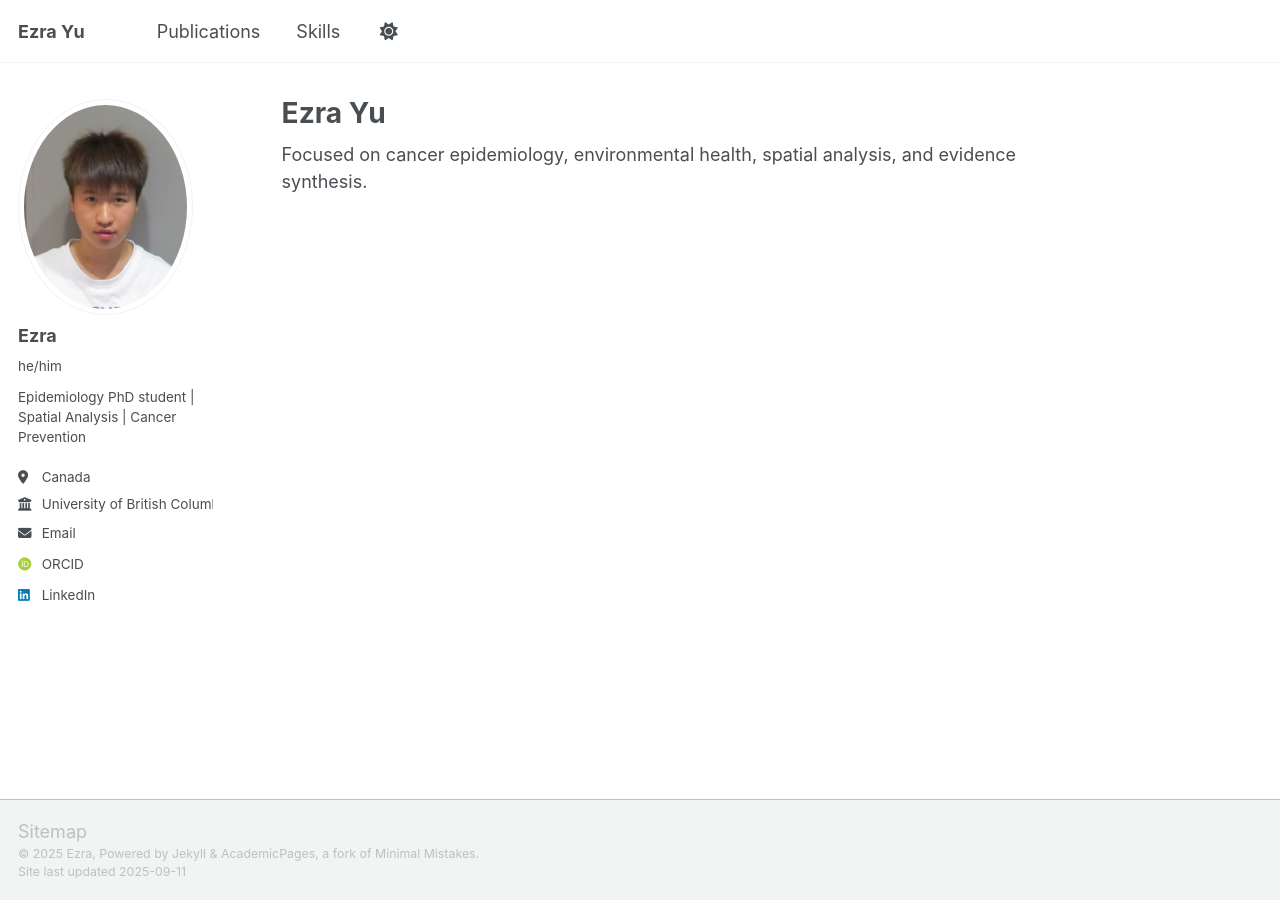
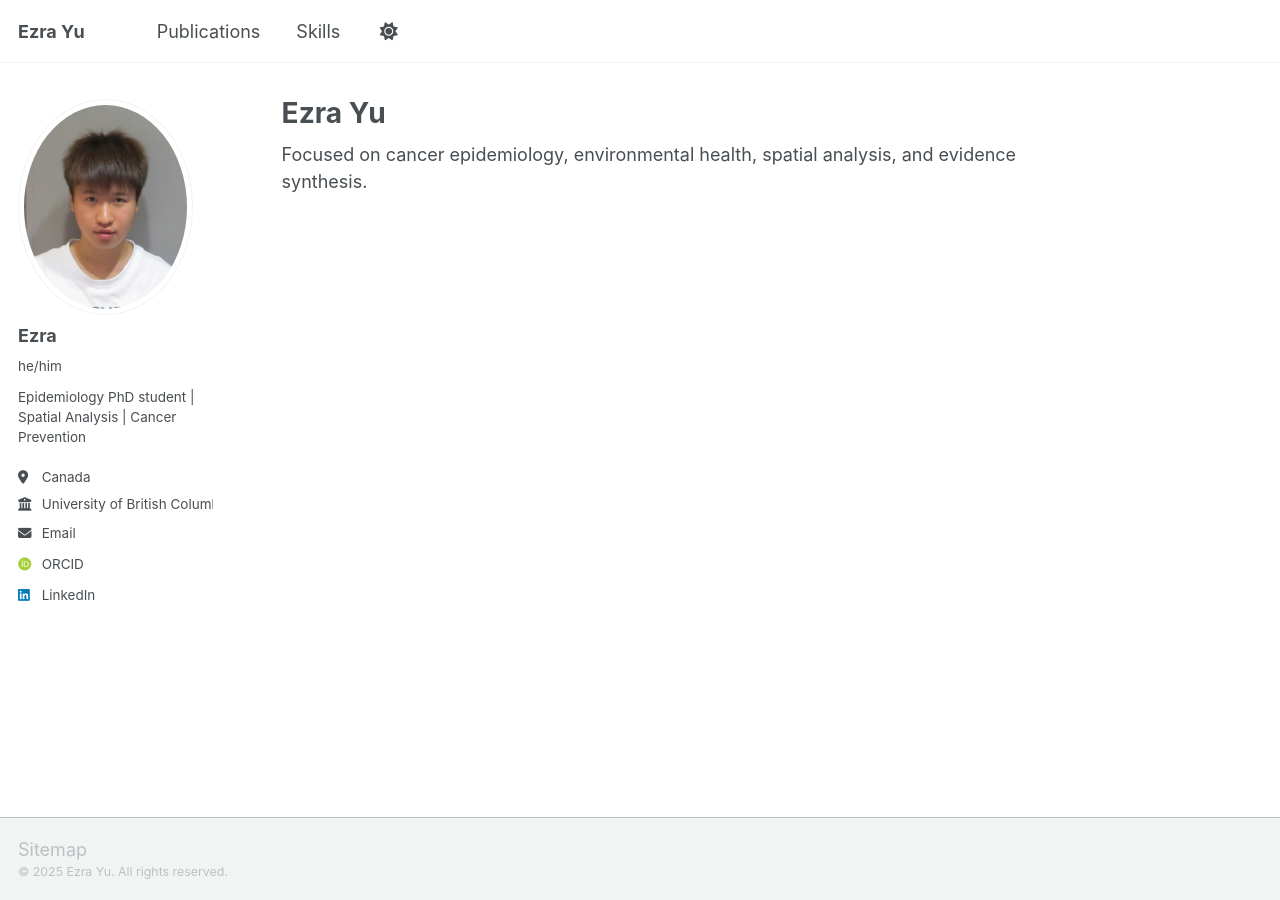
Before and after one commit to ezraxyu/ezraxyu.github.io, a Jekyll site: the page built from index.md, in a window 1280 px wide. Built offline with Jekyll 4.4.1, drawn with Linux system fonts in a browser that asks for light colours; some web fonts are replaced; a script that is not in the unit is left out.

Commit message:
Update footer.html

```diff
--- a/_includes/footer.html
+++ b/_includes/footer.html
@@ -1,25 +1,5 @@
 {% include base_path %}
 
-{% if site.author.github or site.author.bitbucket or site.atom_feed.hide != true %}
-<div class="page__footer-follow">
-  <ul class="social-icons">
-    {% if site.data.ui-text[site.locale].follow_label %}
-      <li><strong>{{ site.data.ui-text[site.locale].follow_label }}</strong></li>
-    {% endif %}
-    {% if site.author.github %}
-      <li><a href="http://github.com/{{ site.author.github }}"><i class="fab fa-github" aria-hidden="true"></i> GitHub</a></li>
-    {% endif %}
-    {% if site.author.bitbucket %}
-      <li><a href="http://bitbucket.org/{{ site.author.bitbucket }}"><i class="fab fa-bitbucket" aria-hidden="true"></i> Bitbucket</a></li>
-    {% endif %}
-    {% if site.atom_feed.hide != true %}
-    <li><a href="{% if site.atom_feed.path %}{{ site.atom_feed.path }}{% else %}{{ base_path }}/feed.xml{% endif %}"><i class="fa fa-fw fa-rss-square" aria-hidden="true"></i> {{ site.data.ui-text[site.locale].feed_label | default: "Feed" }}</a></li>
-    {% endif %}
-  </ul>
+<div class="page__footer-copyright">
+  &copy; {{ site.time | date: '%Y' }} Ezra Yu. All rights reserved.
 </div>
-{% endif %}
-
-<div class="page__footer-copyright">
-  &copy; {{ site.time | date: '%Y' }} {{ site.name | default: site.title }}, {{ site.data.ui-text[site.locale].powered_by | default: "Powered by" }} <a href="http://jekyllrb.com" rel="nofollow">Jekyll</a> &amp; <a href="https://github.com/academicpages/academicpages.github.io">AcademicPages</a>, a fork of <a href="https://mademistakes.com/work/minimal-mistakes-jekyll-theme/" rel="nofollow">Minimal Mistakes</a>.<br />
-  Site last updated {{ "now" | date: '%Y-%m-%d' }}
-</div>
```
